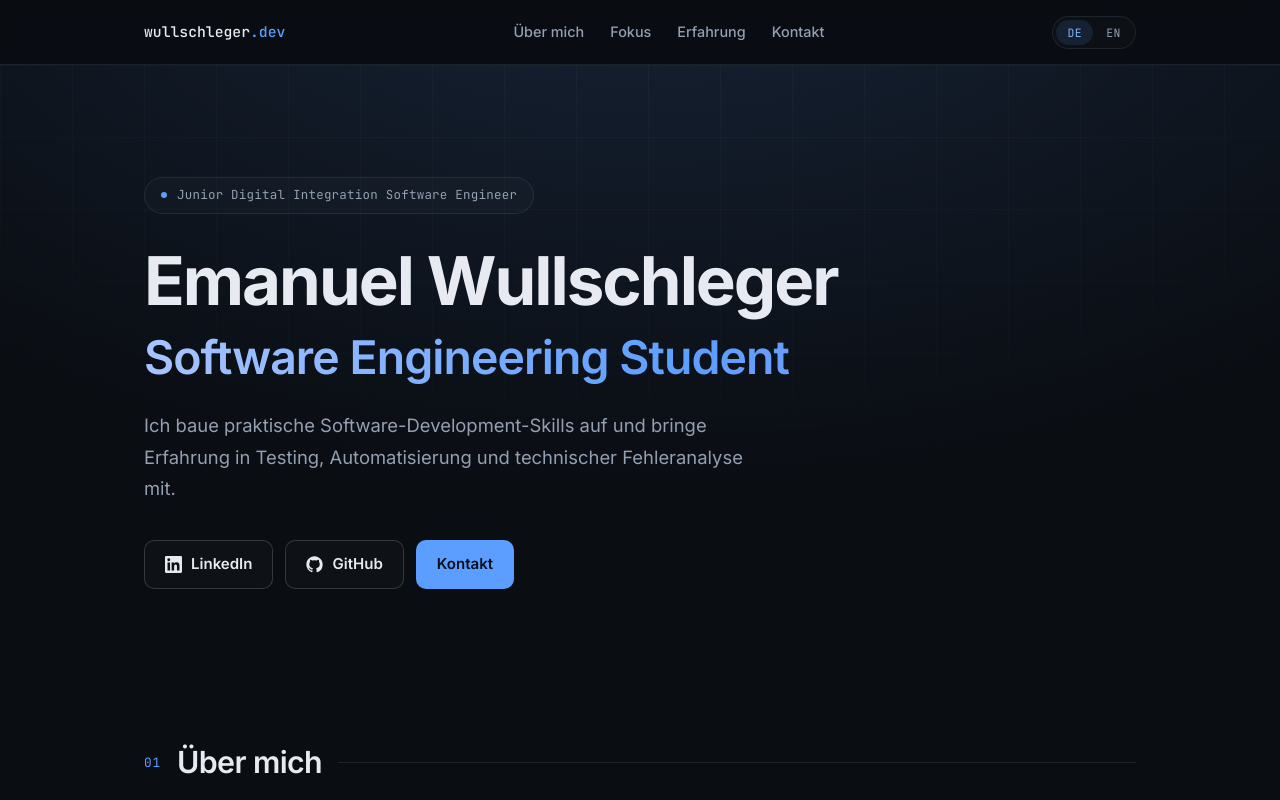
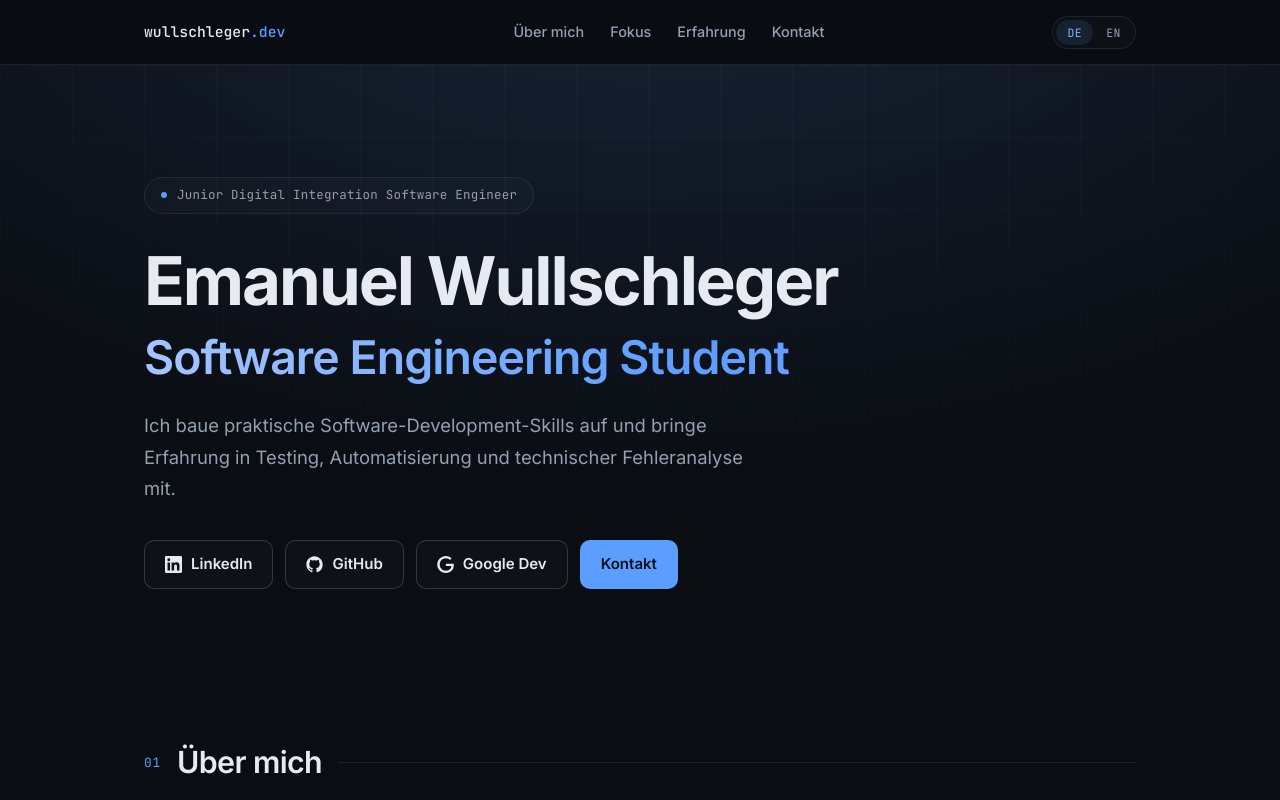
Before and after one commit to 404Emanuel/wullschleger-portfolio, a React (Vite) app in the folder wullschleger-dev/: page / in a window 1280 px wide. Shown: the top 800 px of the page. Built offline with nearby package versions, Linux system fonts and the light colour scheme.

Commit message:
add google dev integration

```diff
--- a/wullschleger-dev/src/components/Contact.jsx
+++ b/wullschleger-dev/src/components/Contact.jsx
@@ -1,5 +1,5 @@
 import Reveal from "./Reveal.jsx";
-import { DownloadIcon, GitHubIcon, LinkedInIcon, MailIcon } from "./Icons.jsx";
+import { DownloadIcon, GitHubIcon, GoogleDevIcon, LinkedInIcon, MailIcon } from "./Icons.jsx";
 import { profile } from "../translations.js";
 
 // CV download is a placeholder for now.
@@ -49,6 +49,15 @@ export default function Contact({ t }) {
                 <GitHubIcon />
                 GitHub
               </a>
+              <a
+                className="btn btn-ghost"
+                href={profile.gdev}
+                target="_blank"
+                rel="noopener noreferrer"
+              >
+                <GoogleDevIcon />
+                Google Dev
+              </a>
               {CV_URL ? (
                 <a className="btn btn-ghost" href={CV_URL} download>
                   <DownloadIcon />
--- a/wullschleger-dev/src/components/Hero.jsx
+++ b/wullschleger-dev/src/components/Hero.jsx
@@ -1,4 +1,4 @@
-import { GitHubIcon, LinkedInIcon } from "./Icons.jsx";
+import { GitHubIcon, GoogleDevIcon, LinkedInIcon } from "./Icons.jsx";
 import { profile } from "../translations.js";
 
 export default function Hero({ t }) {
@@ -41,6 +41,15 @@ export default function Hero({ t }) {
             <GitHubIcon />
             {t.hero.github}
           </a>
+          <a
+            className="btn btn-ghost"
+            href={profile.gdev}
+            target="_blank"
+            rel="noopener noreferrer"
+          >
+            <GoogleDevIcon />
+            {t.hero.gdev}
+          </a>
           <a className="btn btn-primary" href="#contact">
             {t.hero.contact}
           </a>
--- a/wullschleger-dev/src/components/Icons.jsx
+++ b/wullschleger-dev/src/components/Icons.jsx
@@ -12,6 +12,14 @@ export function LinkedInIcon() {
   return (
     <svg viewBox="0 0 24 24" width="18" height="18" fill="currentColor" aria-hidden="true" focusable="false">
       <path d="M20.45 20.45h-3.56v-5.57c0-1.33-.02-3.04-1.85-3.04-1.85 0-2.13 1.45-2.13 2.94v5.67H9.35V9h3.41v1.56h.05c.48-.9 1.64-1.85 3.37-1.85 3.6 0 4.27 2.37 4.27 5.46v6.28ZM5.34 7.43a2.06 2.06 0 1 1 0-4.13 2.06 2.06 0 0 1 0 4.13ZM7.12 20.45H3.55V9h3.57v11.45ZM22.22 0H1.77C.79 0 0 .77 0 1.72v20.56C0 23.23.79 24 1.77 24h20.45c.98 0 1.78-.77 1.78-1.72V1.72C24 .77 23.2 0 22.22 0Z" />
+    </svg>
+  );
+}
+
+export function GoogleDevIcon() {
+  return (
+    <svg viewBox="0 0 24 24" width="18" height="18" fill="currentColor" aria-hidden="true" focusable="false">
+      <path d="M12.48 10.92v3.28h7.84c-.24 1.84-.85 3.19-1.79 4.13-1.14 1.15-2.93 2.4-6.05 2.4-4.83 0-8.6-3.89-8.6-8.72s3.77-8.72 8.6-8.72c2.6 0 4.51 1.02 5.91 2.34l2.31-2.3C18.75 1.44 16.13 0 12.48 0 5.87 0 .31 5.39.31 12s5.56 12 12.17 12c3.57 0 6.27-1.17 8.37-3.36 2.16-2.16 2.84-5.21 2.84-7.67 0-.76-.05-1.46-.17-2.05H12.48Z" />
     </svg>
   );
 }
--- a/wullschleger-dev/src/translations.js
+++ b/wullschleger-dev/src/translations.js
@@ -5,6 +5,7 @@ export const profile = {
   email: "emanuel.wullschleger@icloud.com",
   linkedin: "https://www.linkedin.com/in/emanuel-wullschleger/",
   github: "https://github.com/404Emanuel",
+  gdev: "https://g.dev/404Emanuel",
 };
 
 export const translations = {
@@ -26,6 +27,7 @@ export const translations = {
         "Ich baue praktische Software-Development-Skills auf und bringe Erfahrung in Testing, Automatisierung und technischer Fehleranalyse mit.",
       linkedin: "LinkedIn",
       github: "GitHub",
+      gdev: "Google Dev",
       contact: "Kontakt",
     },
     about: {
@@ -144,6 +146,7 @@ export const translations = {
         "I am building practical software development skills with a background in testing, automation and technical problem solving.",
       linkedin: "LinkedIn",
       github: "GitHub",
+      gdev: "Google Dev",
       contact: "Contact",
     },
     about: {
```
Also changed, not shown: 1 other file (tests, documents, lock files or other folders).
